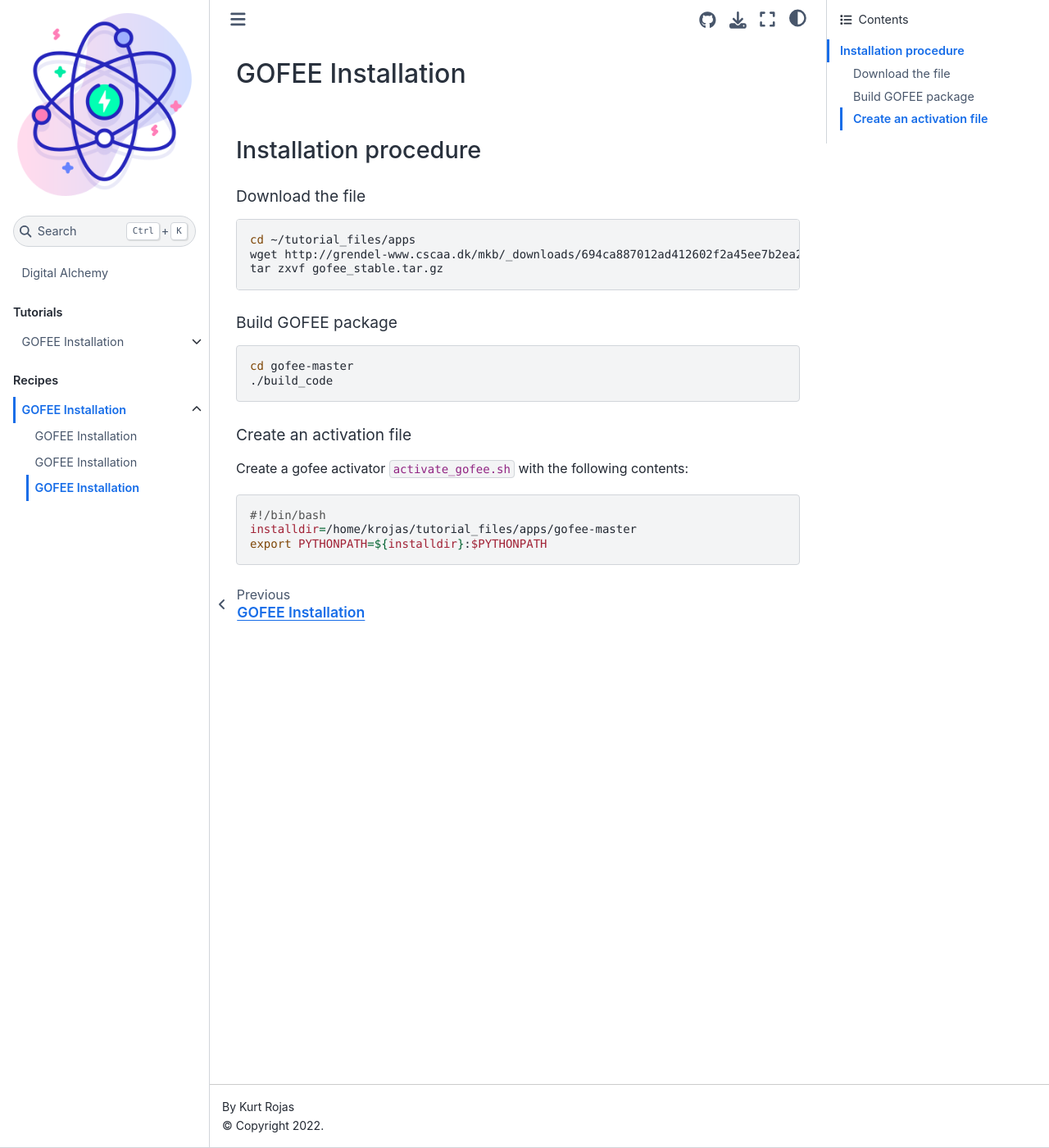
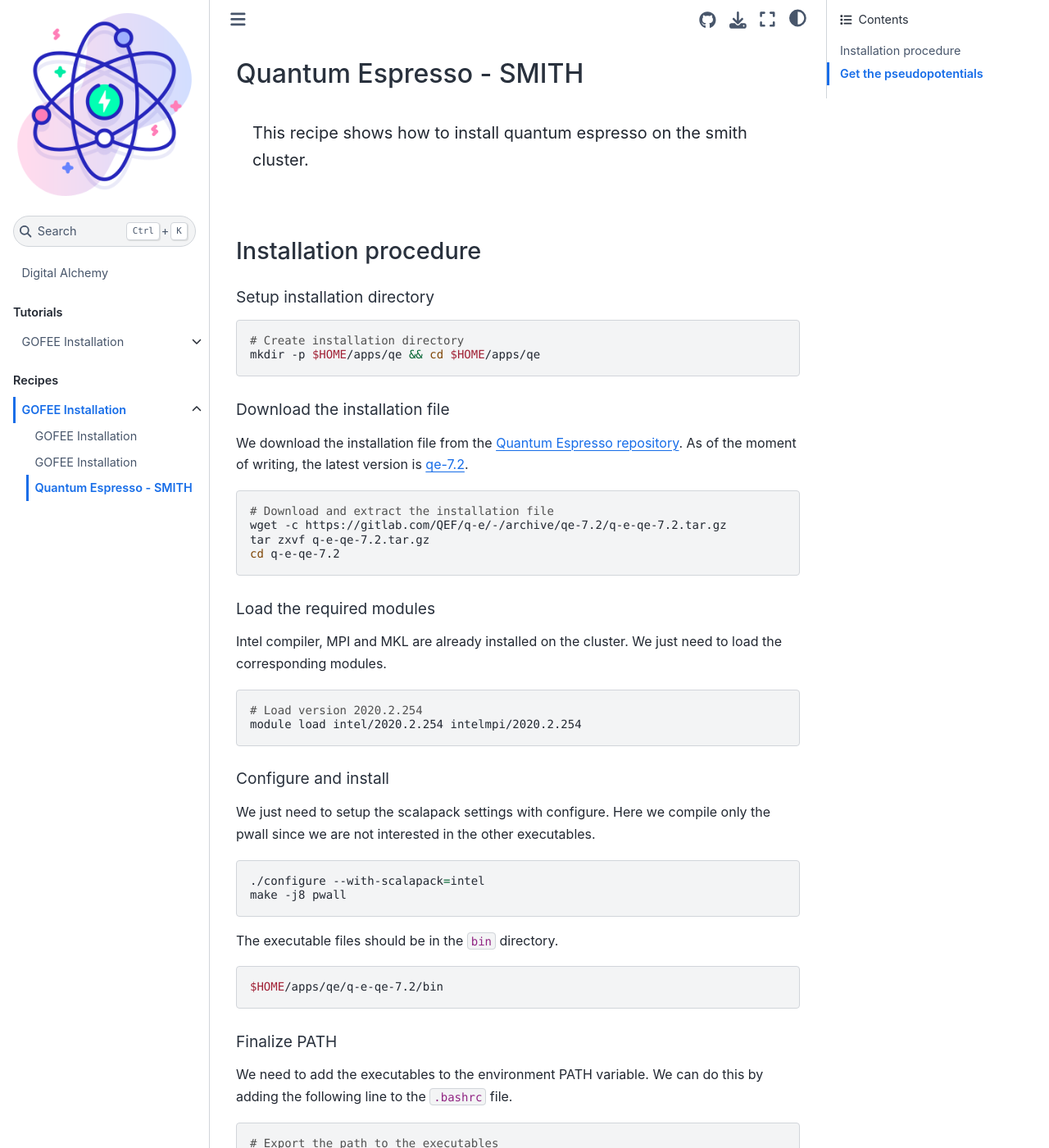
Before and after one commit to kimrojas/digital-alchemy, a Jupyter Book: the page built from book/docs/recipes/qe/qe-smith.md, in a window 1280 px wide and 1400 px high. Shown: the whole window at 82% size. Built offline with Jupyter Book 1.0.4 settings and Sphinx 7.4.7 and the Sphinx Book theme 1.1.4, drawn with Linux system fonts in a browser that asks for light colours; some of the changed text lies outside the part shown.

Commit message:
qe-smith recipe

````diff
--- a/book/docs/recipes/qe/qe-smith.md
+++ b/book/docs/recipes/qe/qe-smith.md
@@ -1,28 +1,74 @@
-# GOFEE Installation
+# Quantum Espresso - SMITH
+
+```{epigraph}
+This recipe shows how to install quantum espresso on the smith cluster.
+```
 
 ## Installation procedure
 
-### Download the file
+### Setup installation directory
 
 ```bash
-cd ~/tutorial_files/apps
-wget http://grendel-www.cscaa.dk/mkb/_downloads/694ca887012ad412602f2a45ee7b2ea2/gofee_stable.tar.gz
-tar zxvf gofee_stable.tar.gz
+# Create installation directory
+mkdir -p $HOME/apps/qe && cd $HOME/apps/qe
 ```
 
-### Build GOFEE package
+### Download the installation file
+
+We download the installation file from the [Quantum Espresso repository](https://gitlab.com/QEF/q-e/-/tags). As of the moment of writing, the latest version is [qe-7.2](https://gitlab.com/QEF/q-e/-/archive/qe-7.2/q-e-qe-7.2.tar.gz).
 
 ```bash
-cd gofee-master
-./build_code
+# Download and extract the installation file
+wget -c https://gitlab.com/QEF/q-e/-/archive/qe-7.2/q-e-qe-7.2.tar.gz
+tar zxvf q-e-qe-7.2.tar.gz
+cd q-e-qe-7.2
 ```
 
-### Create an activation file
+### Load the required modules
 
-Create a gofee activator `activate_gofee.sh` with the following contents:
+Intel compiler, MPI and MKL are already installed on the cluster. We just need to load the corresponding modules.
 
 ```bash
-#!/bin/bash
-installdir=/home/krojas/tutorial_files/apps/gofee-master
-export PYTHONPATH=${installdir}:$PYTHONPATH
+# Load version 2020.2.254
+module load intel/2020.2.254 intelmpi/2020.2.254
 ```
+
+### Configure and install
+We just need to setup the scalapack settings with configure. Here we compile only the pwall since we are not interested in the other executables.
+
+```bash
+./configure --with-scalapack=intel
+make -j8 pwall
+```
+
+The executable files should be in the `bin` directory.
+
+```bash
+$HOME/apps/qe/q-e-qe-7.2/bin
+```
+
+### Finalize PATH
+
+We need to add the executables to the environment PATH variable. We can do this by adding the following line to the `.bashrc` file.
+
+```bash
+# Export the path to the executables
+export PATH=$HOME/apps/qe/q-e-qe-7.2/bin:$PATH
+```
+
+## Get the pseudopotentials
+
+There are many pseudopotentials available for Quantum Espresso. We will use the ones from the [GBRV library](https://www.physics.rutgers.edu/gbrv/). We can download the pseudopotentials with the following commands:
+
+```bash
+cd $HOME/apps/qe
+mkdir -p pseudo && cd pseudo
+wget https://www.physics.rutgers.edu/gbrv/all_pbe_UPF_v1.5.tar.gz
+mkdir -p gbrv_pbe && tar zxvf all_pbe_UPF_v1.5.tar.gz -C gbrv_pbe
+```
+
+Path to the pseudopotentials is:
+
+```bash
+$HOME/apps/qe/pseudo/gbrv_pbe
+```
````
Also changed, not shown: book/docs/basic/intro.md (+3 -1 lines).
